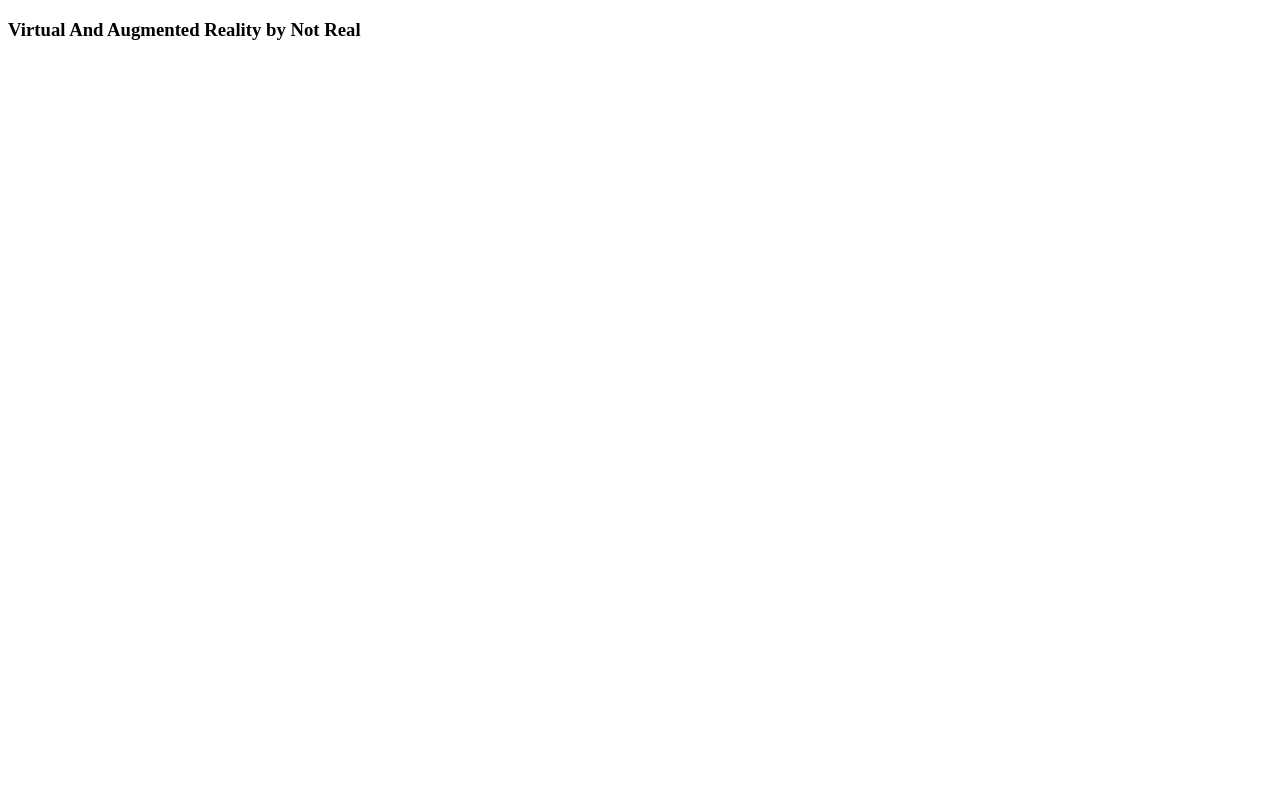
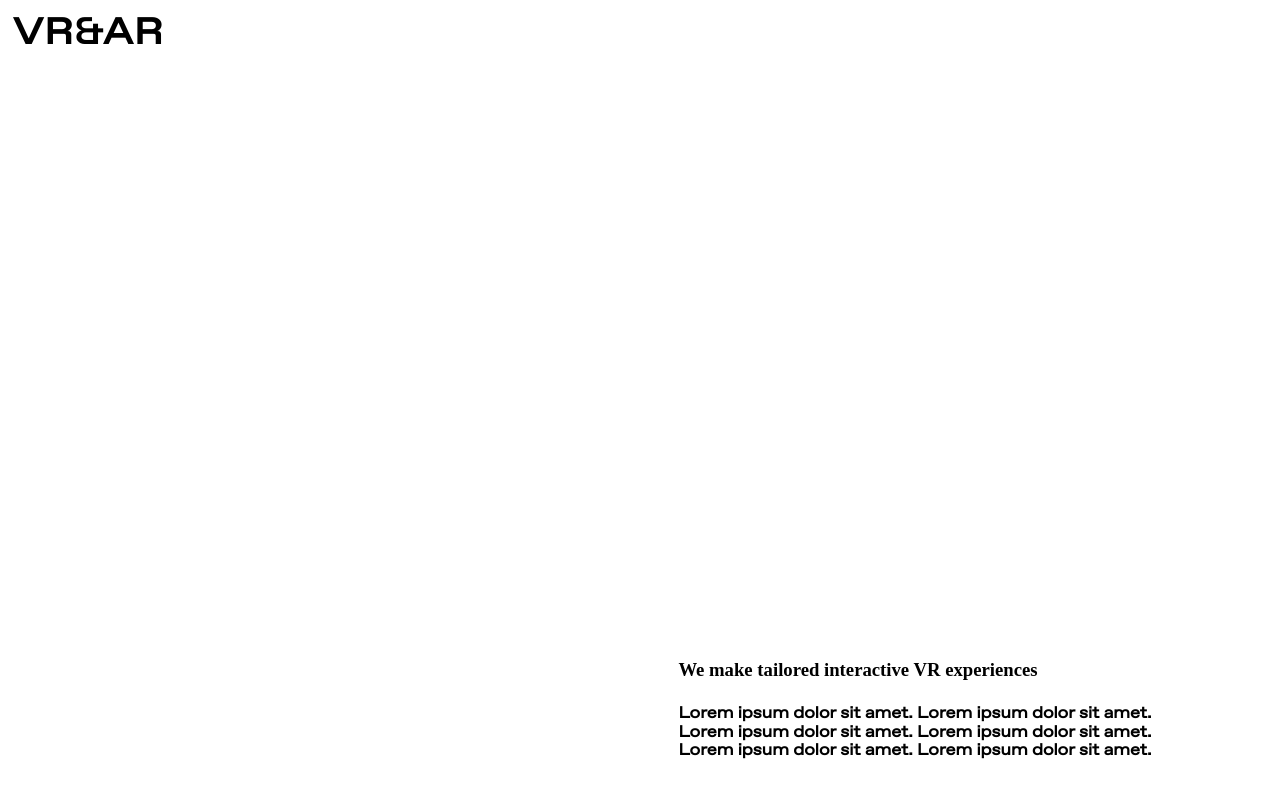
Before and after one commit to Saculs/VR-NotReal, a plain HTML site: page index.html in a window 1280 px wide. Drawn offline with Linux system fonts and the light colour scheme.

Commit message:
Update index.html

```diff
--- a/index.html
+++ b/index.html
@@ -4,9 +4,9 @@
 <head>
   <meta charset="utf-8">
 
-  <title>NotReal VR</title>
-  <meta name="description" content="NotReal VR">
-  <meta name="author" content="SitePoint">
+  <title>VR & AR by NotReal</title>
+  <meta name="description" content="Virtual and Augmented Reality production">
+  <meta name="author" content="Not Real">
 
   <style>
     @font-face {
@@ -15,7 +15,6 @@
          url('FavoritStd/favoritstd-regularextended-webfont.woff') format('woff');
     font-weight: normal;
     font-style: normal;
-
     }
 
     @font-face {
@@ -24,13 +23,64 @@
             url('FavoritStdBold/favorit-std-extended-bold-webfont.woff') format('woff');
         font-weight: normal;
         font-style: normal;
+    }
 
+    h2 {
+    color:black;
+    text-transform: uppercase;
+    z-index:100;
+   /* transform: translate(0,-100%); */
+    font-family: 'favorit_stdbold_extended';
+    font-weight: 100;
+    position: absolute;
+    left: 13px;
+    top: 0px;
+    font-size: 240%;
+    width: 65%;
+    line-height: 0.8em;
+    margin-top: 0.4em;
   }
+
+  #info {
+    position: absolute;
+    padding-left: 53%;
+    padding-bottom:2%;
+    padding-right:6%;
+    bottom:0;
+  }
+
+  #container {
+    position: absolute;
+    top: 0;
+    left:0;
+    width: 100%;
+    height: 100%;
+    /*visibility: hidden;*/
+    line-height: 1.8em;
+  }
+
+  #theRest {
+    color:black;
+    font-family: 'favorit_stdregular_extended';
+    font-weight: 600;
+    left: 13px;
+    white-space: initial;
+    line-height: 1.15em;
+  }
+
   </style>
 
 </head>
 
 <body>
-<h3>Virtual And Augmented Reality by Not Real</h3>
+<div id="container">
+  <div id="cont">
+      <h2>VR&AR</h2>
+      <div id="info">
+          <h3>We make tailored interactive VR experiences</h3>
+        <p id="theRest">Lorem ipsum dolor sit amet. Lorem ipsum dolor sit amet. Lorem ipsum dolor sit amet. Lorem ipsum dolor sit amet. Lorem ipsum dolor sit amet. Lorem ipsum dolor sit amet.</p>
+    </div>
+  </div>
+  </div>
 </body>
 </html>
```
Lines whose indentation alone changed are shown as unchanged.
